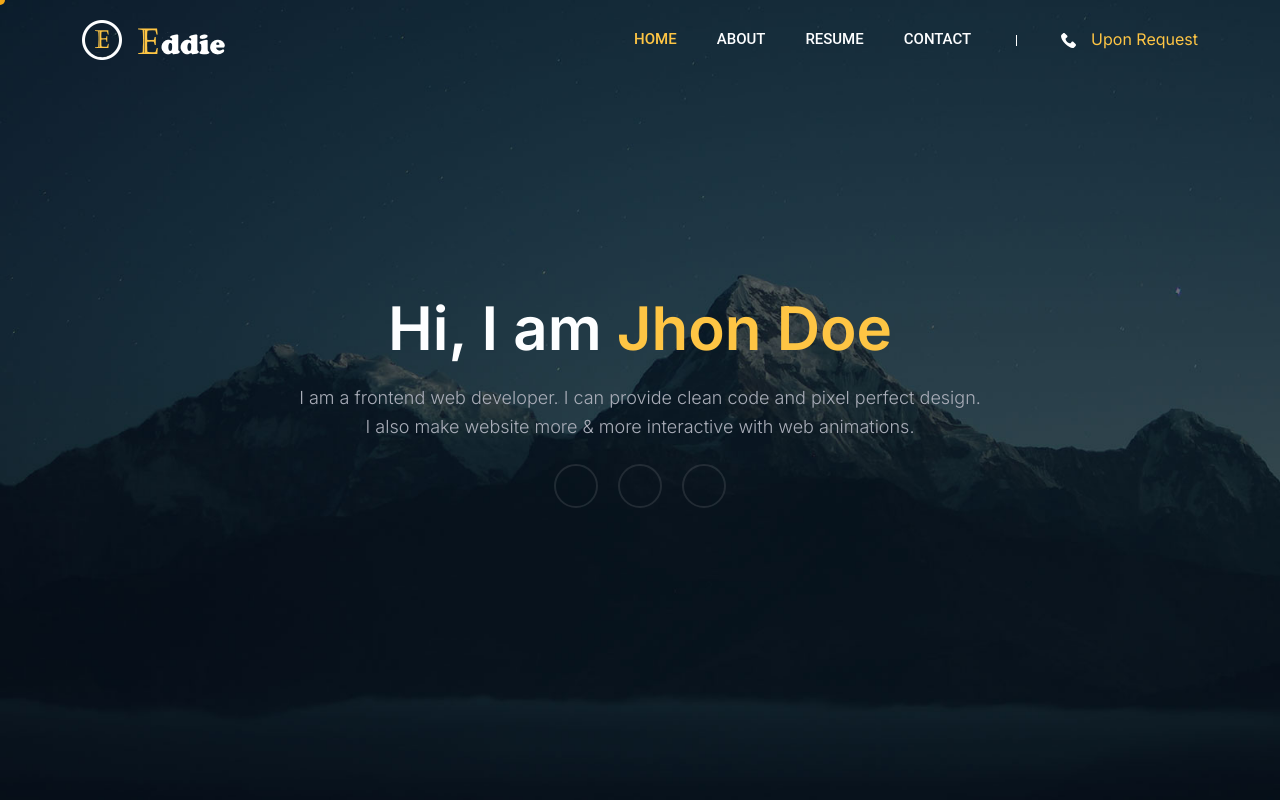
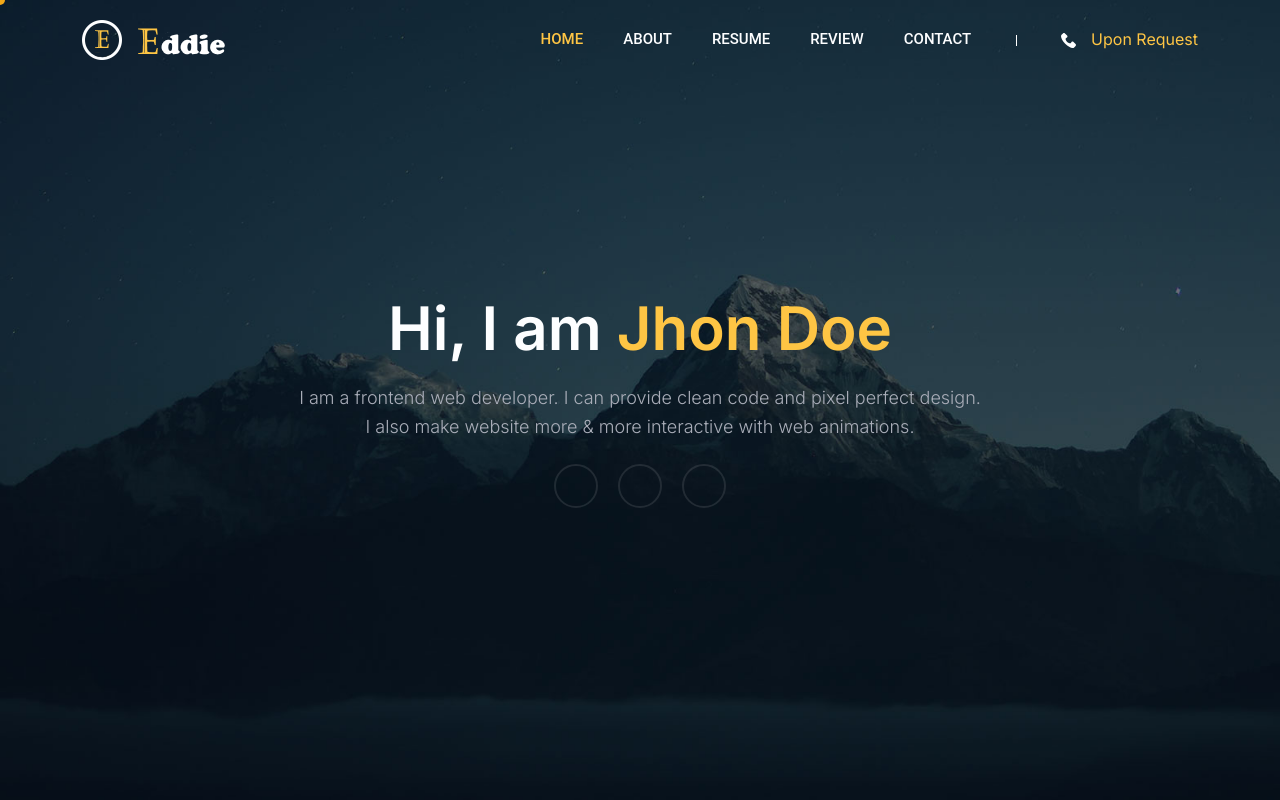
Before and after one commit to EdenilsonMeira/MyWebsite, a React (Vite) app: page /home-v4 in a window 1280 px wide. Shown: the top 800 px of the page. Built offline with nearby package versions, Linux system fonts and the light colour scheme; some icons are missing.

Commit message:
Added a review section and link

```diff
--- a/src/components/Header/Header.jsx
+++ b/src/components/Header/Header.jsx
@@ -43,6 +43,7 @@ const Header = () => {
                   <li><ScrollLink to="home" spy={true} smooth={true} offset={-80} duration={500} onClick={() => setMobileToggle(false)}>Home</ScrollLink></li>
                   <li><ScrollLink to="about" spy={true} smooth={true} offset={-80} duration={500} onClick={() => setMobileToggle(false)}>About</ScrollLink></li>
                   <li><ScrollLink to="resume" spy={true} smooth={true} offset={-80} duration={500} onClick={() => setMobileToggle(false)}>Resume</ScrollLink></li>
+                  <li><ScrollLink to="review" spy={true} smooth={true} offset={-80} duration={500} onClick={() => setMobileToggle(false)}>Review</ScrollLink></li>
                   {/* <li><ScrollLink to="portfolio" spy={true} smooth={true} offset={-80} duration={500} onClick={() => setMobileToggle(false)}>Portfolio</ScrollLink></li> */}
                   {/* <li><ScrollLink to="blog" spy={true} smooth={true} offset={-80} duration={500} onClick={() => setMobileToggle(false)}>Blog</ScrollLink></li> */}
                   <li><ScrollLink to="contact" spy={true} smooth={true} offset={-80} duration={500} onClick={() => setMobileToggle(false)}>Contact</ScrollLink></li>
--- a/src/components/Resume/ResumeSection.jsx
+++ b/src/components/Resume/ResumeSection.jsx
@@ -8,7 +8,7 @@ const ResumeSection = ({ data }) => {
   return (
     <section id="resume" className="st-dark-bg">
       <div className="st-height-b100 st-height-lg-b80"></div>
-      <SectionHeading title={"Resume"} />
+      <SectionHeading title={"Work History"} />
       <div className="container"  data-aos="fade-up"
               data-aos-duration="800" data-aos-delay="200">
         <div className="row">
--- a/src/components/Review/ReviewSection.jsx
+++ b/src/components/Review/ReviewSection.jsx
@@ -6,7 +6,7 @@ import Carousel from '../Slider/Carousel';
 const Review = ({ data }) => {
 
   return (
-    <section className="st-dark-bg">
+   <section id="review" className="review-section">
       <div className="st-height-b100 st-height-lg-b80"></div>
       <SectionHeading title="Review" />
       <div className="container" data-aos="fade-up" data-aos-duration="800" data-aos-delay="500">
--- a/src/pages/Home.jsx
+++ b/src/pages/Home.jsx
@@ -19,10 +19,10 @@ const Home = () => {
       <Iconbox data={serviceData} data-aos="fade-right" />
       <Skill data={skillData} data-aos="fade-right" />
       <Resume data={resumeData} />
+      <ReviewSection data={reviewData} data-aos="fade-right" />
+      <Contact data={contactData} socialData={socialData} data-aos="fade-right" />
       {/* <PortfolioSection data={portfolioData} data-aos="fade-right" /> */}
-      <ReviewSection data={reviewData} data-aos="fade-right" />
       {/* <BlogSection data={blogData} data-aos="fade-right" /> */}
-      <Contact data={contactData} socialData={socialData} data-aos="fade-right" />
     </>
   )
 }
```
